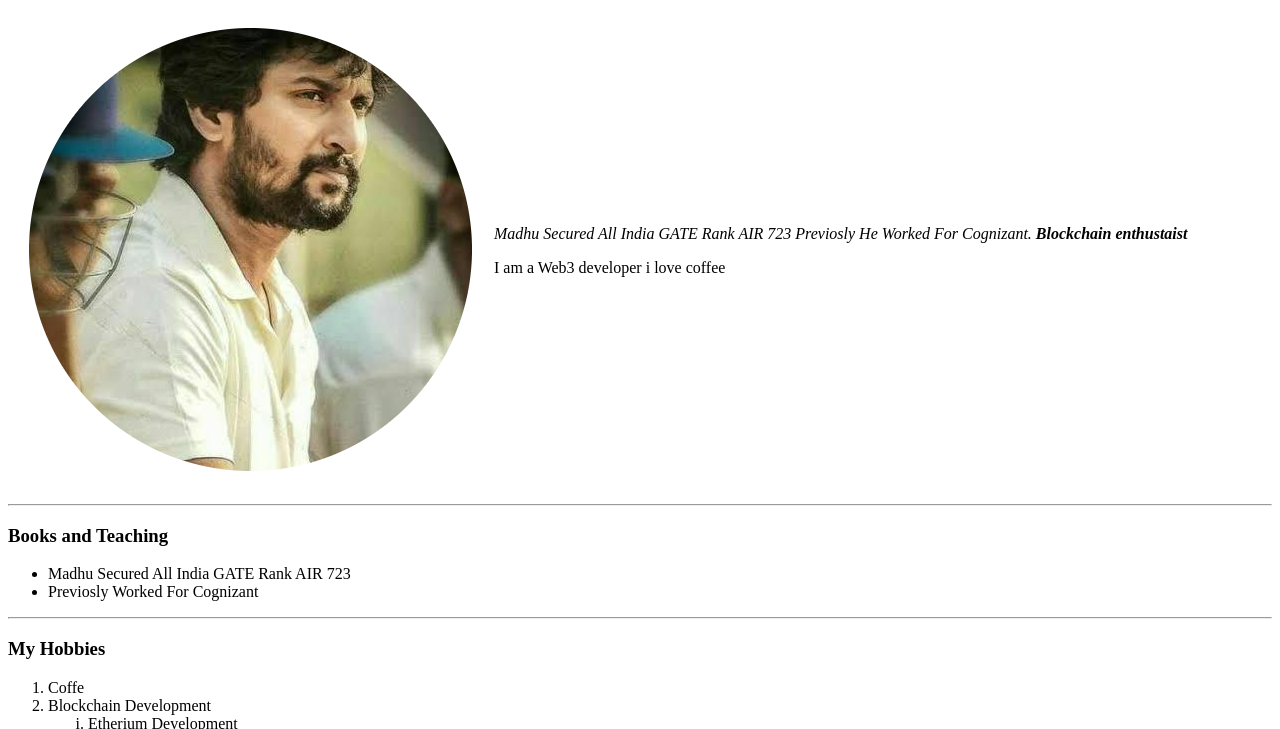
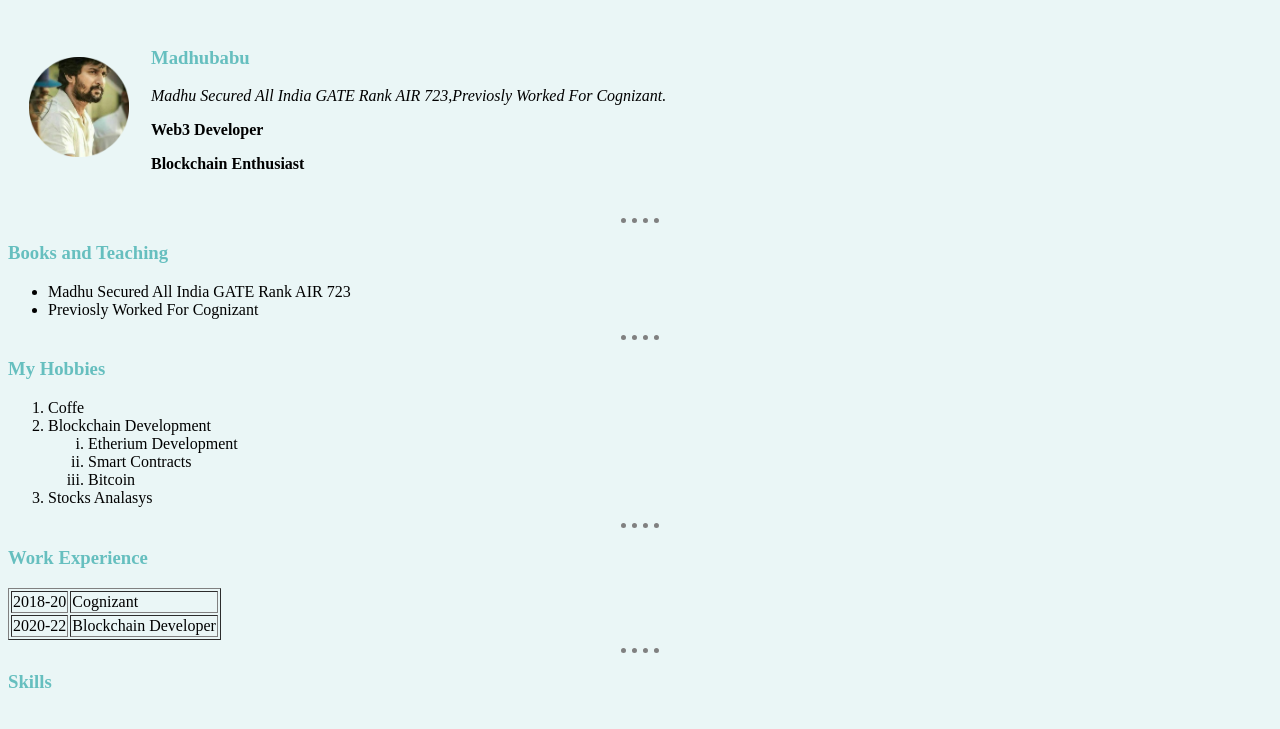
Before and after one commit to bommasanimadhubabu/info, a plain HTML site: page index.html in a window 1280 px wide. Shown: the part 73-802 px from the top of the page. Drawn offline with Linux system fonts and the light colour scheme; files that its build step writes are made by us from their sources.

Commit message:
AFTER CSS

```diff
--- a/index.html
+++ b/index.html
@@ -3,23 +3,29 @@
 
 <head>
   <meta charset="utf-8">
+  <title>Madhubabu Personal Site</title>
+  <link rel="stylesheet" href="css/styles.css">
 
-  <title>Madhubabu Personal Site</title>
 </head>
 
+<body >
   <h1> Welcome To Madhu's Website </h1>
+
   <table cellspacing="20">
     <tr>
 
       <td><img src="images/nani-modified.png" alt="Madhubabu"> </td>
-    <td><p><em>Madhu Secured All India GATE Rank AIR 723 Previosly He Worked For Cognizant. <strong>Blockchain enthustaist</strong></em></p>
-    <p>I am a Web3 developer i love coffee</p>    </td>
+      <td>
+        <h3>Madhubabu</h3>
+        <p><em>Madhu Secured All India GATE Rank AIR 723,Previosly Worked For Cognizant.</em></p>
+        <p><strong>Web3 Developer</strong></p>
+        <p><strong>Blockchain Enthusiast</strong></p>
+      </td>
     </tr>
   </table>
 
-<body>
 
-</body>
+
 
 
 
@@ -65,7 +71,8 @@
   <h3>Skills</h3>
   <table cellspacing="20">
     <tr>
-  <td> <table>
+      <td>
+        <table>
           <tr>
             <td>html</td>
             <td>🌟🌟🌟🌟🌟</td>
@@ -80,9 +87,11 @@
           <tr>
 
           </tr>
-  </table> </td>
+        </table>
+      </td>
 
-  <td><table>
+      <td>
+        <table>
           <tr>
             <td>Blockchain</td>
             <td>🌟🌟🌟🌟🌟</td>
@@ -109,4 +118,5 @@
   </p>
 </body>
 
+
 </html>
--- /dev/null
+++ b/styles.css
@@ -0,0 +1,20 @@
+
+   body{
+     background-color: #EAF6F6
+   }
+   hr{
+border-style: none;
+border-top-style: dotted;
+border-color: grey;
+border-width: 5px;
+width: 3%;
+}
+h1{
+  color: #66BFBF;
+}
+h3{
+  color: #66BFBF;
+}
+   img{
+     height: 100px;
+   }
```
Lines whose indentation alone changed are shown as unchanged.
